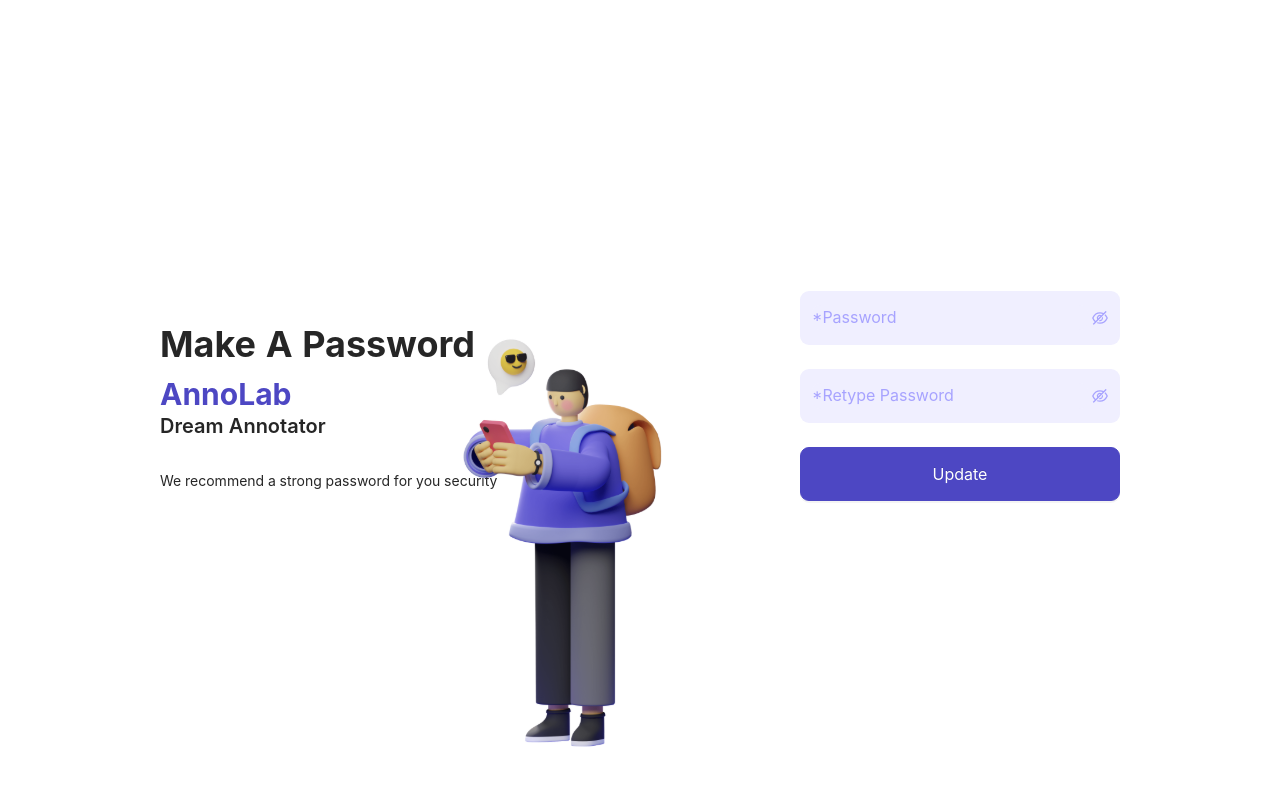
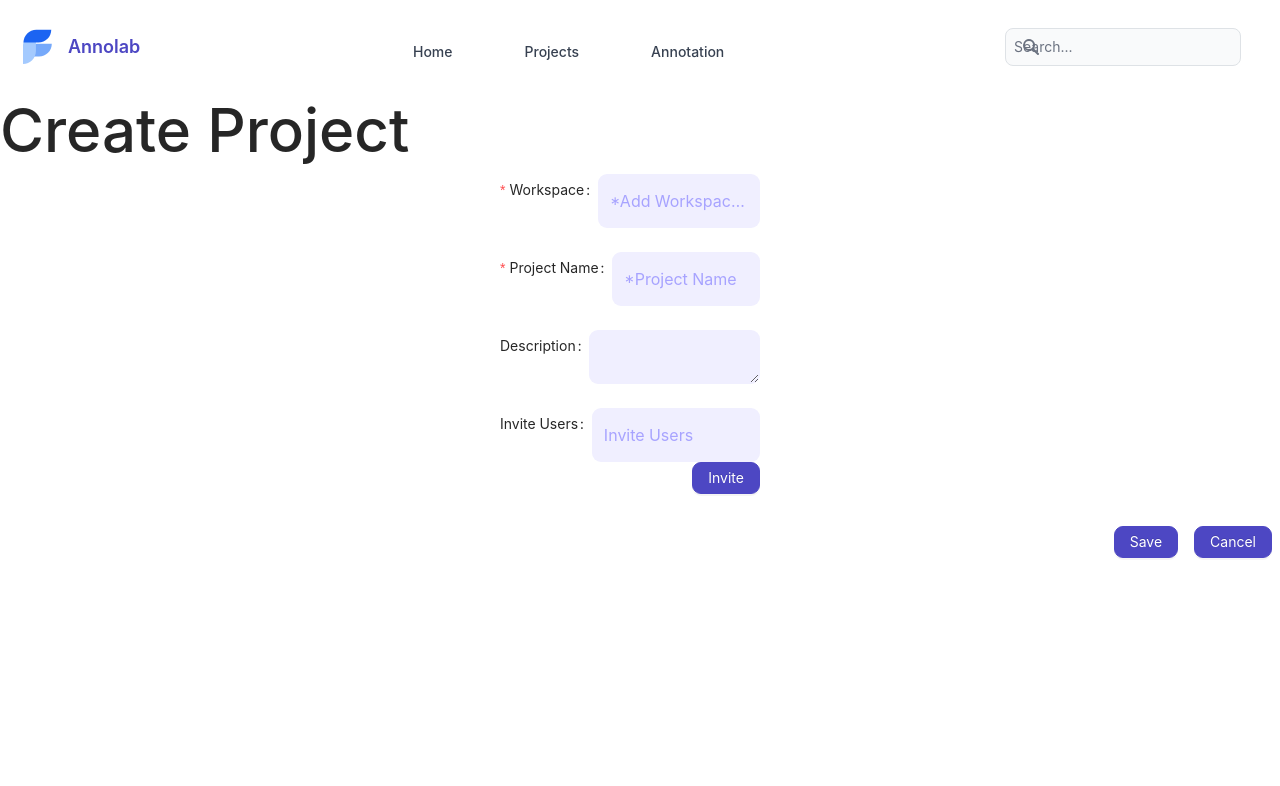
Before and after one commit to itskanny/annolab-ui, a React (Create React App) app: page / in a window 1280 px wide. Shown: the top 786 px of the page. Built offline with nearby package versions, Linux system fonts and the light colour scheme.

Commit message:
navbar created in navbar folder and Create Project created

```diff
--- a/package.json
+++ b/package.json
@@ -13,6 +13,7 @@
     "node-sass": "^7.0.1",
     "react": "^17.0.2",
     "react-dom": "^17.0.2",
+    "react-router-dom": "^5.2.0",
     "react-scripts": "5.0.0",
     "web-vitals": "^2.1.0"
   },
--- a/public/index.html
+++ b/public/index.html
@@ -24,6 +24,9 @@
       work correctly both with client-side routing and a non-root public URL.
       Learn how to configure a non-root public URL by running `npm run build`.
     -->
+     <!-- Bootstrap CSS -->
+     <link rel="stylesheet" href="https://maxcdn.bootstrapcdn.com/bootstrap/4.0.0/css/bootstrap.min.css" integrity="sha384-Gn5384xqQ1aoWXA+058RXPxPg6fy4IWvTNh0E263XmFcJlSAwiGgFAW/dAiS6JXm" crossorigin="anonymous">
+     <link rel="stylesheet" href="https://unpkg.com/flowbite@1.3.4/dist/flowbite.min.css" />
     <title>React App</title>
   </head>
   <body>
@@ -39,5 +42,8 @@
       To begin the development, run `npm start` or `yarn start`.
       To create a production bundle, use `npm run build` or `yarn build`.
     -->
+    <!-- Option 1: Bootstrap Bundle with Popper -->
+    <script src="https://cdn.jsdelivr.net/npm/bootstrap@5.1.3/dist/js/bootstrap.bundle.min.js" integrity="sha384-ka7Sk0Gln4gmtz2MlQnikT1wXgYsOg+OMhuP+IlRH9sENBO0LRn5q+8nbTov4+1p" crossorigin="anonymous"></script>
+    <script src="https://unpkg.com/flowbite@1.3.4/dist/flowbite.js"></script>
   </body>
 </html>
--- a/src/App.js
+++ b/src/App.js
@@ -1,21 +1,31 @@
-import React from 'react';
-import { Layout} from 'antd';
-import './App.less';
-import {Content, Header} from "antd/es/layout/layout";
+import React from "react";
+import { Layout } from "antd";
+import "./App.less";
+import { Content, Header } from "antd/es/layout/layout";
 import Signup from "./Pages/Signup/Signup";
-import Login from './Pages/Login/Login';
-import RecoverPassword from './Pages/ForgetPassword/RecoverPassword';
-import SetNewPassword from './Pages/ForgetPassword/SetNewPassword';
+import Login from "./Pages/Login/Login";
+import RecoverPassword from "./Pages/ForgetPassword/RecoverPassword";
+import SetNewPassword from "./Pages/ForgetPassword/SetNewPassword";
+import Navbar from "./Components/Navbar/Navbar";
+import { BrowserRouter as Router, Switch, Route, Link } from "react-router-dom";
+import SignupForm from "./Components/Forms/SignupForm/SignupForm";
+import AddProject from "./Pages/AddProject/AddProject";
 
 const App = () => (
-    <Layout className={'tw-h-full'}>
-        {/*<Header>*/}
+  <Layout className={"tw-h-full"}>
+    {/*<Header>*/}
 
-        {/*</Header>*/}
-        <Content>
-            <SetNewPassword/>
-        </Content>
-    </Layout>
+    {/*</Header>*/}
+    <Content>
+      <Router>
+        <Switch>
+          <Route path="/">
+            <AddProject></AddProject>
+          </Route>
+        </Switch>
+      </Router>
+    </Content>
+  </Layout>
 );
 
 export default App;
--- /dev/null
+++ b/src/Components/Forms/AddProject/AddProjectForm.js
@@ -0,0 +1,58 @@
+import React from "react";
+import { Button, Form, Input } from "antd";
+
+const AddProjectForm = () => {
+  return (
+    <>
+
+      <Form className={"an-banner-form"}>
+        <Form.Item
+          label="Workspace"
+          name="Workspace"
+          rules={[{ required: true, message: "Enter WorkSpace" }]}
+        >
+          <Input
+            size={"large"}
+            placeholder={"*Add Workspace here"}
+            type={"text"}
+            className={"tw-mb-4"}
+          />
+        </Form.Item>
+
+        <Form.Item
+          label="Project Name"
+          name="Project Name"
+          rules={[{ required: true, message: "Enter Project Name" }]}
+        >
+          <Input className={"tw-mb-4"} size={"large"} placeholder={"*Project Name"} type={"text"} />
+        </Form.Item>
+
+
+
+        <Form.Item name="Description" label="Description">
+            <Input.TextArea />
+          </Form.Item>
+
+        <Form.Item
+          label="Invite Users"
+          name="Invite Users"
+          //rules={[{ required: true, message: "Enter WorkSpace" }]}
+        >
+          <Input
+            size={"large"}
+            placeholder={"Invite Users"}
+            type={"text"}
+            className={"tw-mb-4"}
+          />
+
+          <Button type="primary" htmlType="submit">
+            Invite
+          </Button>
+
+        </Form.Item>
+      </Form>
+    </>
+  );
+};
+
+export default AddProjectForm;
--- /dev/null
+++ b/src/Components/Navbar/Navbar.js
@@ -0,0 +1,128 @@
+import React from "react";
+import { Link } from "react-router-dom";
+
+const Navbar = () => {
+  return (
+    <>
+      <nav className="bg-white border-gray-200 px-2 sm:px-4 py-2.5 rounded dark:bg-gray-800">
+        <div className="container flex flex-wrap justify-between items-center mx-auto">
+          <a href="#" className="flex">
+            <svg
+              className="mr-3 h-10"
+              viewBox="0 0 52 72"
+              fill="none"
+              xmlns="http://www.w3.org/2000/svg"
+            >
+              <path
+                d="M1.87695 53H28.7791C41.5357 53 51.877 42.7025 51.877 30H24.9748C12.2182 30 1.87695 40.2975 1.87695 53Z"
+                fill="#76A9FA"
+              ></path>
+              <path
+                d="M0.000409561 32.1646L0.000409561 66.4111C12.8618 66.4111 23.2881 55.9849 23.2881 43.1235L23.2881 8.87689C10.9966 8.98066 1.39567 19.5573 0.000409561 32.1646Z"
+                fill="#A4CAFE"
+              ></path>
+              <path
+                d="M50.877 5H23.9748C11.2182 5 0.876953 15.2975 0.876953 28H27.7791C40.5357 28 50.877 17.7025 50.877 5Z"
+                fill="#1C64F2"
+              ></path>
+            </svg>
+            <span className="self-center text-lg font-semibold whitespace-nowrap dark:text-white">
+              Annolab
+            </span>
+          </a>
+          <div className="flex md:order-2">
+            <div className="hidden relative mr-3 md:mr-0 md:block">
+              <div className="flex absolute inset-y-0 left-0 items-center pl-3 pointer-events-none">
+                <svg
+                  className="w-5 h-5 text-gray-500"
+                  fill="currentColor"
+                  viewBox="0 0 20 20"
+                  xmlns="http://www.w3.org/2000/svg"
+                >
+                  <path
+                    fill-rule="evenodd"
+                    d="M8 4a4 4 0 100 8 4 4 0 000-8zM2 8a6 6 0 1110.89 3.476l4.817 4.817a1 1 0 01-1.414 1.414l-4.816-4.816A6 6 0 012 8z"
+                    clip-rule="evenodd"
+                  ></path>
+                </svg>
+              </div>
+              <input
+                type="text"
+                id="email-adress-icon"
+                className="block p-2 pl-10 w-full text-gray-900 bg-gray-50 rounded-lg border border-gray-300 sm:text-sm focus:ring-blue-500 focus:border-blue-500 dark:bg-gray-700 dark:border-gray-600 dark:placeholder-gray-400 dark:text-white dark:focus:ring-blue-500 dark:focus:border-blue-500"
+                placeholder="Search..."
+              />
+            </div>
+            <button
+              data-collapse-toggle="mobile-menu-3"
+              type="button"
+              className="inline-flex items-center p-2 ml-3 text-sm text-gray-500 rounded-lg md:hidden hover:bg-gray-100 focus:outline-none focus:ring-2 focus:ring-gray-200 dark:text-gray-400 dark:hover:bg-gray-700 dark:focus:ring-gray-600"
+              aria-controls="mobile-menu-3"
+              aria-expanded="false"
+            >
+              <span className="sr-only">Open main menu</span>
+              <svg
+                className="w-6 h-6"
+                fill="currentColor"
+                viewBox="0 0 20 20"
+                xmlns="http://www.w3.org/2000/svg"
+              >
+                <path
+                  fill-rule="evenodd"
+                  d="M3 5a1 1 0 011-1h12a1 1 0 110 2H4a1 1 0 01-1-1zM3 10a1 1 0 011-1h12a1 1 0 110 2H4a1 1 0 01-1-1zM3 15a1 1 0 011-1h12a1 1 0 110 2H4a1 1 0 01-1-1z"
+                  clip-rule="evenodd"
+                ></path>
+              </svg>
+              <svg
+                className="hidden w-6 h-6"
+                fill="currentColor"
+                viewBox="0 0 20 20"
+                xmlns="http://www.w3.org/2000/svg"
+              >
+                <path
+                  fill-rule="evenodd"
+                  d="M4.293 4.293a1 1 0 011.414 0L10 8.586l4.293-4.293a1 1 0 111.414 1.414L11.414 10l4.293 4.293a1 1 0 01-1.414 1.414L10 11.414l-4.293 4.293a1 1 0 01-1.414-1.414L8.586 10 4.293 5.707a1 1 0 010-1.414z"
+                  clip-rule="evenodd"
+                ></path>
+              </svg>
+            </button>
+          </div>
+          <div
+            className="hidden justify-between items-center w-full md:flex md:w-auto md:order-1"
+            id="mobile-menu-3"
+          >
+            <ul className="flex flex-col mt-4 md:flex-row md:space-x-8 md:mt-0 md:text-sm md:font-medium">
+              <li>
+                <a
+                  href="#"
+                  className="block py-2 pr-4 pl-3 text-gray-700 border-b border-gray-100 hover:bg-gray-50 md:hover:bg-transparent md:border-0 md:hover:text-blue-700 md:p-0 md:dark:hover:text-white dark:text-gray-400 dark:hover:bg-gray-700 dark:hover:text-white md:dark:hover:bg-transparent dark:border-gray-700"
+
+                >
+                  Home
+                </a>
+              </li>
+              <li>
+                <a
+                  href="#"
+                  className="block py-2 pr-4 pl-3 text-gray-700 border-b border-gray-100 hover:bg-gray-50 md:hover:bg-transparent md:border-0 md:hover:text-blue-700 md:p-0 md:dark:hover:text-white dark:text-gray-400 dark:hover:bg-gray-700 dark:hover:text-white md:dark:hover:bg-transparent dark:border-gray-700"
+                >
+                  Projects
+                </a>
+              </li>
+              <li>
+                <a
+                  href="#"
+                  className="block py-2 pr-4 pl-3 text-gray-700 border-b border-gray-100 hover:bg-gray-50 md:hover:bg-transparent md:border-0 md:hover:text-blue-700 md:p-0 dark:text-gray-400 md:dark:hover:text-white dark:hover:bg-gray-700 dark:hover:text-white md:dark:hover:bg-transparent dark:border-gray-700"
+                >
+                  Annotation
+                </a>
+              </li>
+            </ul>
+          </div>
+        </div>
+      </nav>
+    </>
+  );
+};
+
+export default Navbar;
--- /dev/null
+++ b/src/Pages/AddProject/AddProject.css
@@ -0,0 +1,23 @@
+.h1 {
+    font-size: 60px !important;
+  }
+
+  .center {
+
+    margin-left: 500px;
+
+
+
+
+  }
+  #main {
+    width: 200px;
+    border: 1px dotted black;
+  }
+  h1 {
+    margin: 0;
+      display: inline-block;
+  }
+  button {
+    float: right;
+  }
--- /dev/null
+++ b/src/Pages/AddProject/AddProject.js
@@ -0,0 +1,35 @@
+import React from "react";
+import { Col, Row } from "antd";
+import AddProjectForm from "../../Components/Forms/AddProject/AddProjectForm";
+import Navbar from "../../Components/Navbar/Navbar";
+import "./AddProject.css";
+import { Button } from "antd";
+
+const AddProject = () => {
+  return (
+    <div >
+      <Navbar></Navbar>
+      <div  >
+        <h3 className="h1">Create Project</h3>
+
+      </div>
+
+      <div className="center">
+        <Col className={"gutter-row tw-mt-10 md:tw-mt-0"} span={24} md={8}>
+          <AddProjectForm />
+        </Col>
+      </div>
+      < div className=" flex justify-end ...">
+        <Button  className="h-12 px-6 m-2" type="primary" htmlType="submit" >
+          Save
+        </Button>
+
+        <Button className="h-12 px-6 m-2" type="primary" htmlType="cancel" >
+          Cancel
+        </Button>
+        </div>
+    </div>
+  );
+};
+
+export default AddProject;
```
Also changed, not shown: 2 other files (tests, documents, lock files or other folders).
